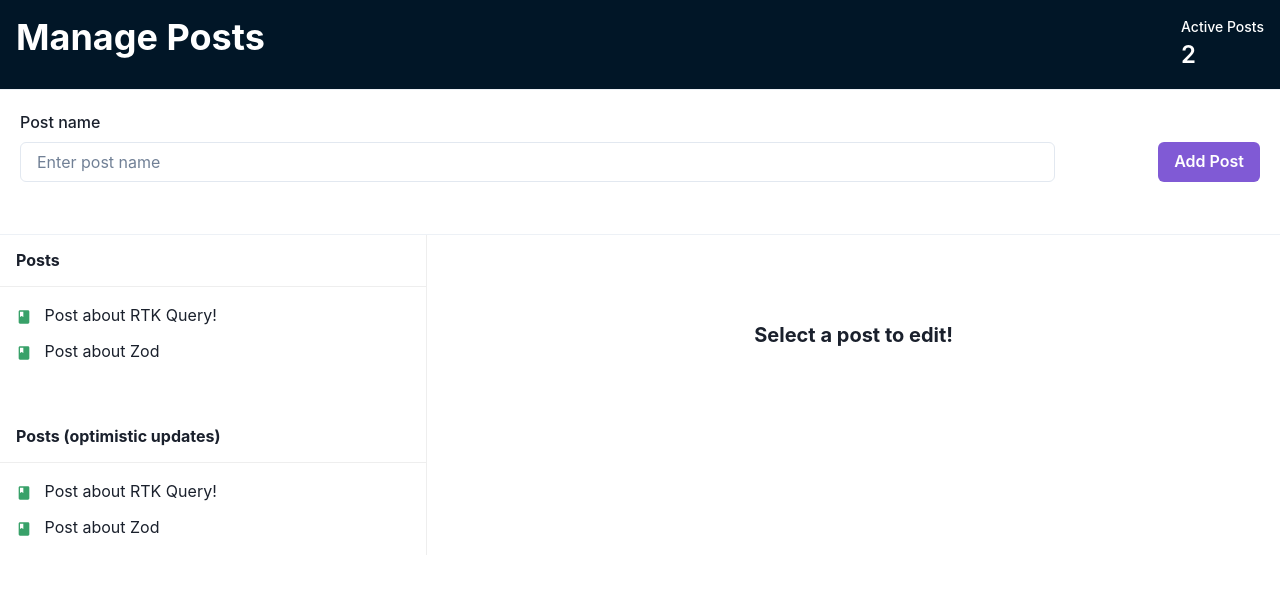
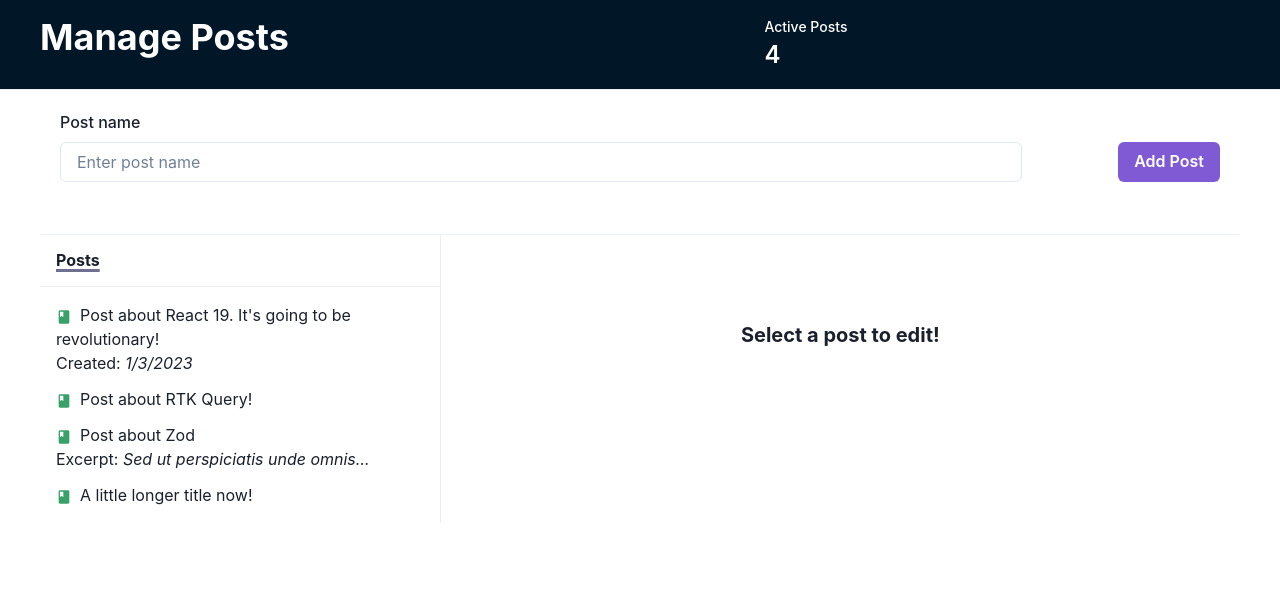
Before and after one commit to fricze/rtk3, a React (Create React App) app: page / in a window 1280 px wide. Shown: the top 594 px of the page. Built offline with nearby package versions, Linux system fonts and the light colour scheme; data requests are answered from the project's data file.

Commit message:
powerful schemas

```diff
--- a/db.json
+++ b/db.json
@@ -1,12 +1,22 @@
 {
   "posts": [
     {
-      "name": "Post about RTK Query!",
-      "id": "1"
+      "name": "Post about React 19. It's going to be revolutionary!",
+      "id": "f59a9730-000e-4cb9-8f16-00f639f37766",
+      "created": "2023-01-03"
     },
     {
-      "id": "2",
-      "name": "Post about Zod"
+      "name": "Post about RTK Query!",
+      "id": "e6ab219a-babf-43be-932b-e551e1f9163e"
+    },
+    {
+      "id": "3296a05f-6245-4f3d-9621-0fd426b415b3",
+      "name": "Post about Zod",
+      "content": "Sed ut perspiciatis unde omnis iste natus error sit voluptatem accusantium doloremque laudantium, totam rem aperiam, eaque ipsa quae ab illo inventore veritatis et quasi architecto beatae vitae dicta sunt explicabo. Nemo enim ipsam voluptatem quia voluptas sit aspernatur aut odit aut fugit, sed quia consequuntur magni dolores eos qui ratione voluptatem sequi nesciunt. Neque porro quisquam est, qui dolorem ipsum quia dolor sit amet, consectetur, adipisci velit, sed quia non numquam eius modi tempora incidunt ut labore et dolore magnam aliquam quaerat voluptatem. Ut enim ad minima veniam, quis nostrum exercitationem ullam corporis suscipit laboriosam, nisi ut aliquid ex ea commodi consequatur? Quis autem vel eum iure reprehenderit qui in ea voluptate velit esse quam nihil molestiae consequatur, vel illum qui dolorem eum fugiat quo voluptas nulla pariatur?"
+    },
+    {
+      "id": "17c4784a-16b1-4a18-9701-67dc77b01b76",
+      "name": "A little longer title now!"
     }
   ]
 }
--- a/src/app/services/posts.ts
+++ b/src/app/services/posts.ts
@@ -6,30 +6,37 @@ const Post = z.object({
   id: z.string(),
   name: z
     .string({
-      required_error: "One of posts is missing title",
+      required_error: "Post is missing title",
     })
     .min(10, { message: "Post title have to be 10 or more characters long." }),
+  content: z
+    .string()
+    .optional(),
+  created: z.coerce
+    .date()
+    .transform((date) => date.toLocaleDateString())
+    .optional(),
 });
-const PostsResponse = z.array(Post);
+
+const PostWithExcerpt = Post.extend({
+  content: z
+    .string()
+    .transform((content) => content.substring(0, 30).concat("…"))
+    .optional(),
+});
+const PostsWithExcerptResponse = z.array(PostWithExcerpt);
 
 export type Post = z.infer<typeof Post>;
-export type PostsResponse = z.infer<typeof PostsResponse>;
+export type PostsWithExcerptResponse = z.infer<typeof PostsWithExcerptResponse>;
 
 export const api = createApi({
   baseQuery: baseQueryWithZodValidation(
-    fetchBaseQuery({ baseUrl: "http://localhost:8000/" }),
+    fetchBaseQuery({ baseUrl: "http://localhost:8000/" })
   ),
   tagTypes: ["Post"],
   endpoints: (build) => ({
-    getPosts: build.query<PostsResponse, void>({
+    getPosts: build.query<PostsWithExcerptResponse, void>({
       query: () => "posts",
-      transformErrorResponse: (error, meta, arg) => {
-        if (error.issues) {
-          return error;
-        }
-
-        return error;
-      },
       providesTags: (result) =>
         result
           ? [
@@ -38,7 +45,7 @@ export const api = createApi({
             ]
           : [{ type: "Post", id: "LIST" }],
       extraOptions: {
-        dataSchema: PostsResponse,
+        dataSchema: PostsWithExcerptResponse,
       },
     }),
     addPost: build.mutation<Post, Partial<Post>>({
@@ -48,10 +55,16 @@ export const api = createApi({
         body,
       }),
       invalidatesTags: [{ type: "Post", id: "LIST" }],
+      extraOptions: {
+        argsSchema: Post,
+      },
     }),
     getPost: build.query<Post, string>({
       query: (id) => `posts/${id}`,
       providesTags: (_result, _error, id) => [{ type: "Post", id }],
+      extraOptions: {
+        dataSchema: Post,
+      },
     }),
     updatePost: build.mutation<void, Pick<Post, "id"> & Partial<Post>>({
       query: ({ id, ...patch }) => ({
@@ -63,7 +76,7 @@ export const api = createApi({
         const patchResult = dispatch(
           api.util.updateQueryData("getPost", id, (draft) => {
             Object.assign(draft, patch);
-          }),
+          })
         );
         try {
           await queryFulfilled;
--- a/src/app/services/zod_query.ts
+++ b/src/app/services/zod_query.ts
@@ -6,11 +6,13 @@ import type {
   FetchBaseQueryMeta,
 } from "@reduxjs/toolkit/query/react";
 
+export type APIError = FetchBaseQueryError & Partial<ZodError>;
+
 export type TBaseQuery = BaseQueryFn<
   string | FetchArgs,
   unknown,
-  FetchBaseQueryError & Partial<ZodError>,
-  { dataSchema?: ZodSchema },
+  APIError,
+  { dataSchema?: ZodSchema; argsSchema?: ZodSchema },
   FetchBaseQueryMeta
 >;
 
@@ -21,21 +23,36 @@ export type TBaseQuery = BaseQueryFn<
  * @returns A modified version of the baseQuery with added data validation.
  */
 export const baseQueryWithZodValidation: (
-  baseQuery: TBaseQuery,
+  baseQuery: TBaseQuery
 ) => TBaseQuery =
   (baseQuery: TBaseQuery) => async (args, api, extraOptions) => {
+    const zodArgsSchema = extraOptions?.argsSchema;
+
+    if (typeof args === "object" && "body" in args && zodArgsSchema) {
+      try {
+        zodArgsSchema.parse(args.body);
+      } catch (error) {
+        if (error instanceof ZodError) {
+          const issuesData = {
+            issues: error.issues,
+            data: args.body,
+          } as unknown as undefined;
+          return { error: issuesData, data: args.body };
+        }
+      }
+    }
     // Call the original baseQuery function with the provided arguments
     const returnValue = await baseQuery(args, api, extraOptions);
 
     // Retrieve the data schema from the extraOptions object
-    const zodSchema = extraOptions?.dataSchema;
+    const zodDataSchema = extraOptions?.dataSchema;
 
     const { data } = returnValue;
 
     // Check if both 'data' and 'zodSchema' are defined
-    if (data && zodSchema) {
+    if (data && zodDataSchema) {
       try {
-        zodSchema.parse(data);
+        return { ...returnValue, data: zodDataSchema.parse(data) };
       } catch (error) {
         if (error instanceof ZodError) {
           const issuesData = {
--- a/src/features/posts/PostDetail.tsx
+++ b/src/features/posts/PostDetail.tsx
@@ -66,7 +66,7 @@ const PostJsonDetail = ({ id }: { id: string }) => {
 
   return (
     <Box mt={5} bg="#eee">
-      <pre>{JSON.stringify(post, null, 2)}</pre>
+      <pre style={{ textWrap: "pretty" }}>{JSON.stringify(post, null, 2)}</pre>
     </Box>
   );
 };
@@ -86,7 +86,11 @@ export const PostDetail = () => {
   const [deletePost, { isLoading: isDeleting }] = useDeletePostMutation();
 
   if (isLoading) {
-    return <div>Loading...</div>;
+    return (
+      <Box p={4}>
+        <div>Loading...</div>
+      </Box>
+    );
   }
 
   if (!post) {
@@ -100,7 +104,7 @@ export const PostDetail = () => {
   }
 
   return (
-    <Box p={4}>
+    <Box p={4} maxWidth={"100%"}>
       {isEditing ? (
         <EditablePostName
           name={post.name}
--- a/src/features/posts/PostsManager.tsx
+++ b/src/features/posts/PostsManager.tsx
@@ -5,6 +5,7 @@ import {
   Divider,
   Flex,
   FormControl,
+  FormErrorMessage,
   FormLabel,
   Heading,
   Input,
@@ -20,6 +21,8 @@ import {
 import { MdBook } from "react-icons/md";
 import React, { useEffect, useState } from "react";
 import { Route, Routes, useNavigate } from "react-router-dom";
+import { Link } from "@chakra-ui/react";
+
 import {
   Post,
   useAddPostMutation,
@@ -28,11 +31,29 @@ import {
 } from "../../app/services/posts";
 import { PostDetail } from "./PostDetail";
 import { v4 as uuid } from "uuid";
+import { APIError } from "../../app/services/zod_query";
+import { SerializedError } from "@reduxjs/toolkit";
+
+const AddPostError = ({ error }: { error: APIError | SerializedError }) => {
+  if (typeof error === "string") {
+    return <FormErrorMessage>{error}</FormErrorMessage>;
+  }
+
+  if (typeof error === "object" && "issues" in error) {
+    return (
+      <Box>
+        {error.issues?.map(({ message }) => (
+          <FormErrorMessage>{message}</FormErrorMessage>
+        ))}
+      </Box>
+    );
+  }
+};
 
 const AddPost = () => {
   const initialValue: Post = { id: uuid(), name: "" };
   const [post, setPost] = useState(initialValue);
-  const [addPost, { isLoading }] = useAddPostMutation();
+  const [addPost, { isLoading, error, isError }] = useAddPostMutation();
 
   const handleChange = ({ target }: React.ChangeEvent<HTMLInputElement>) => {
     setPost((prev) => ({
@@ -41,12 +62,19 @@ const AddPost = () => {
     }));
   };
 
-  const handleAddPost = () => addPost(post).then(() => setPost(initialValue));
+  const handleAddPost = () =>
+    addPost(post).then((result) => {
+      if ("error" in result) {
+        return;
+      }
+
+      setPost(initialValue);
+    });
 
   return (
     <Flex p={5}>
       <Box flex={10} pb={8}>
-        <FormControl isInvalid={Boolean(post.name.length < 3 && post.name)}>
+        <FormControl isInvalid={isError}>
           <FormLabel htmlFor="name">Post name</FormLabel>
           <Input
             id="name"
@@ -55,6 +83,8 @@ const AddPost = () => {
             value={post.name}
             onChange={handleChange}
           />
+
+          {isError ? <AddPostError error={error} /> : null}
         </FormControl>
       </Box>
 
@@ -120,9 +150,14 @@ const PostList = () => {
 
   return (
     <List spacing={3}>
-      {posts.map(({ id, name }) => (
+      {posts.map(({ id, name, content, created }) => (
         <ListItem key={id} onClick={() => navigate(`/posts/${id}`)}>
-          <ListIcon as={MdBook} color="green.500" /> {name}
+          <Link>
+            <ListIcon as={MdBook} color="green.500" />
+            {name}
+            {created ? <p>Created: <i>{created}</i></p> : null}
+            {content ? <p>Excerpt: <i>{content}</i></p> : null}
+          </Link>
         </ListItem>
       ))}
     </List>
@@ -139,7 +174,10 @@ const PostNameSubscribed = ({ id }: { id: string }) => {
 
   return (
     <ListItem key={id} onClick={() => navigate(`/posts/${id}`)}>
-      <ListIcon as={MdBook} color="green.500" /> {data.name}
+      <Link>
+        <ListIcon as={MdBook} color="green.500" />
+        {data.name}
+      </Link>
     </ListItem>
   );
 };
@@ -180,33 +218,36 @@ export const PostsManager = () => {
   return (
     <Box>
       <Flex bg="#011627" p={4} color="white">
-        <Box>
+        <Flex width={"100vw"} maxWidth={"1200px"} margin={"0 auto"}>
           <Heading size="xl">Manage Posts</Heading>
-        </Box>
           <Spacer />
-        <Box>
           <PostsCountStat />
-        </Box>
+        </Flex>
       </Flex>
       <Divider />
+      <Box maxWidth={"1200px"} margin={"0 auto"}>
         <AddPost />
         <Divider />
         <Flex wrap="wrap">
           <Box flex={1} borderRight="1px solid #eee">
             <Box p={4} borderBottom="1px solid #eee">
-            <Heading size="sm">Posts</Heading>
+              <Heading
+                size="sm"
+                sx={{
+                  textDecoration: "underline",
+                  textDecorationColor: "#6f6f92",
+                  textDecorationThickness: "3px",
+                  textUnderlineOffset: "3px",
+                }}
+              >
+                Posts
+              </Heading>
             </Box>
 
             <Box p={4}>
               <PostList />
             </Box>
 
-          <Box mt={8} p={4} borderBottom="1px solid #eee">
-            <Heading size="sm">Posts (optimistic updates)</Heading>
-          </Box>
-          <Box p={4}>
-            <PostListSubscribed />
-          </Box>
           </Box>
           <Box flex={2}>
             <Routes>
@@ -223,6 +264,7 @@ export const PostsManager = () => {
           </Box>
         </Flex>
       </Box>
+    </Box>
   );
 };
 
```
Also changed, not shown: package.json (+1 -6 lines), server.ts (+13 -8 lines), 1 other file (tests, documents, lock files or other folders). Lines whose indentation alone changed are shown as unchanged.
